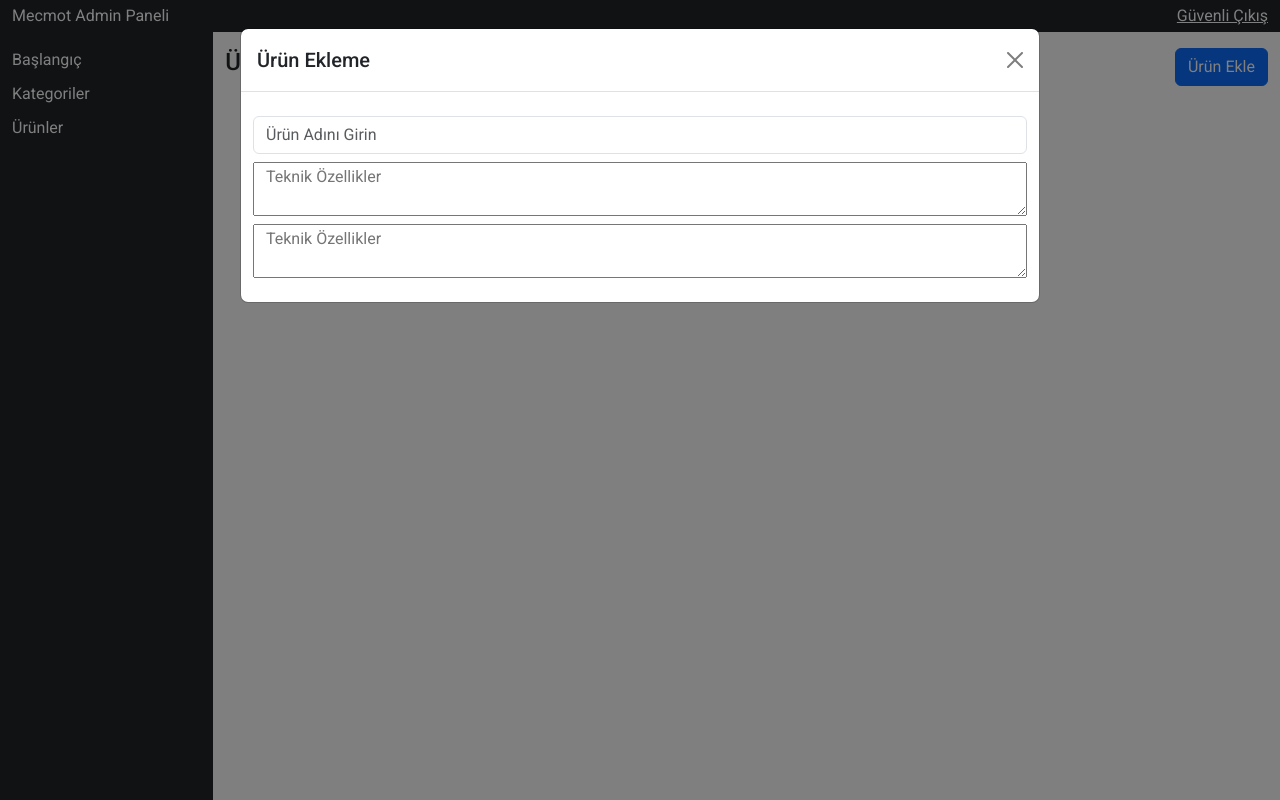
After one commit to kpamukcu/mecmot, a PHP site: page /admin/urunler.php in a window 1280 px wide, after a click on "Ürün Ekle". The commit adds this page. Run offline with PHP 8.4, Linux system fonts and the light colour scheme; a user stored in the database is signed in; some libraries are stand-ins or nearby versions.

Commit message:
kontrol edilmeli

```diff
--- a/admin/footer.php
+++ b/admin/footer.php
@@ -6,6 +6,20 @@
 
 <!-- Js Files -->
 <script src="https://cdn.jsdelivr.net/npm/bootstrap@5.3.3/dist/js/bootstrap.bundle.min.js"></script>
+
+<script>
+    document.querySelectorAll('.editor').forEach((textarea) => {
+        ClassicEditor
+            .create(textarea)
+            .catch(error => {
+                console.error(error);
+            });
+    });
+</script>
+
+<script src="../assets/js/main.js"></script>
+
+
 </body>
 
 </html>
--- a/admin/header.php
+++ b/admin/header.php
@@ -12,6 +12,10 @@ session_start();
     <!-- Css Files -->
     <link href="https://cdn.jsdelivr.net/npm/bootstrap@5.3.3/dist/css/bootstrap.min.css" rel="stylesheet">
     <link rel="stylesheet" href="../assets/css/style.css">
+
+    <script src="https://cdn.ckeditor.com/ckeditor5/39.0.1/classic/ckeditor.js"></script>
+
+
     <title>
         <?php
         $dosyaAdi = basename($_SERVER['SCRIPT_NAME']);
@@ -42,5 +46,6 @@ session_start();
                 <div class="col-md-2 bg-dark text-white py-3 menuAdmin" style="min-height: 96vh;">
                     <a href="dashboard.php" class="menuItem">Başlangıç</a>
                     <a href="kategoriler.php" class="menuItem">Kategoriler</a>
+                    <a href="urunler.php" class="menuItem">Ürünler</a>
                 </div>
                 <div class="col-md-10 py-3">
--- /dev/null
+++ b/admin/urunler.php
@@ -0,0 +1,36 @@
+<?php require_once('header.php'); ?>
+
+<!-- Ürünler Add Section Start -->
+<div class="row">
+    <div class="col-md-6">
+        <h4>Ürünler</h4>
+    </div>
+    <div class="col-md-6 text-end">
+        <!-- Button trigger modal -->
+        <button type="button" class="btn btn-primary" data-bs-toggle="modal" data-bs-target="#staticBackdrop">
+            Ürün Ekle
+        </button>
+
+        <!-- Modal -->
+        <div class="modal fade" id="staticBackdrop" data-bs-backdrop="static" data-bs-keyboard="false" tabindex="-1" aria-labelledby="staticBackdropLabel" aria-hidden="true">
+            <div class="modal-dialog modal-lg">
+                <div class="modal-content">
+                    <div class="modal-header">
+                        <h1 class="modal-title fs-5" id="staticBackdropLabel">Ürün Ekleme</h1>
+                        <button type="button" class="btn-close" data-bs-dismiss="modal" aria-label="Close"></button>
+                    </div>
+                    <div class="modal-body">
+                        <form action="" method="post" enctype="multipart/form-data" class="row gap-2 p-2">
+                            <input type="text" name="urunAdi" placeholder="Ürün Adını Girin" class="form-control">
+                            <textarea name="content" class="editor editor1" placeholder="Teknik Özellikler"></textarea>
+                            <textarea name="content" class="editor editor1" placeholder="Teknik Özellikler"></textarea>
+                        </form>
+                    </div>
+                </div>
+            </div>
+        </div>
+    </div>
+</div>
+<!-- Ürünler Add Section End -->
+
+<?php require_once('footer.php'); ?>
--- a/assets/css/style.css
+++ b/assets/css/style.css
@@ -30,3 +30,12 @@
 }
 
 tr{vertical-align: middle !important;}
+
+.ck-editor__editable_inline{
+    min-width: 770px;
+    height: 300px;
+}
+
+.ck-balloon-panel {
+    z-index: 1060 !important;
+}
--- /dev/null
+++ b/assets/js/main.js
@@ -0,0 +1,5 @@
+let textEditor = document.getElementsByClassName('.ck-editor__editable_inline')
+textEditor[0].style.color = 'red'
+
+let baslik = document.getElementById('staticBackdropLabel')
+baslik.style.color = 'red !important'
```
Also changed, not shown: editor.txt (added, +12 -0 lines). Lines whose indentation alone changed are shown as unchanged.
